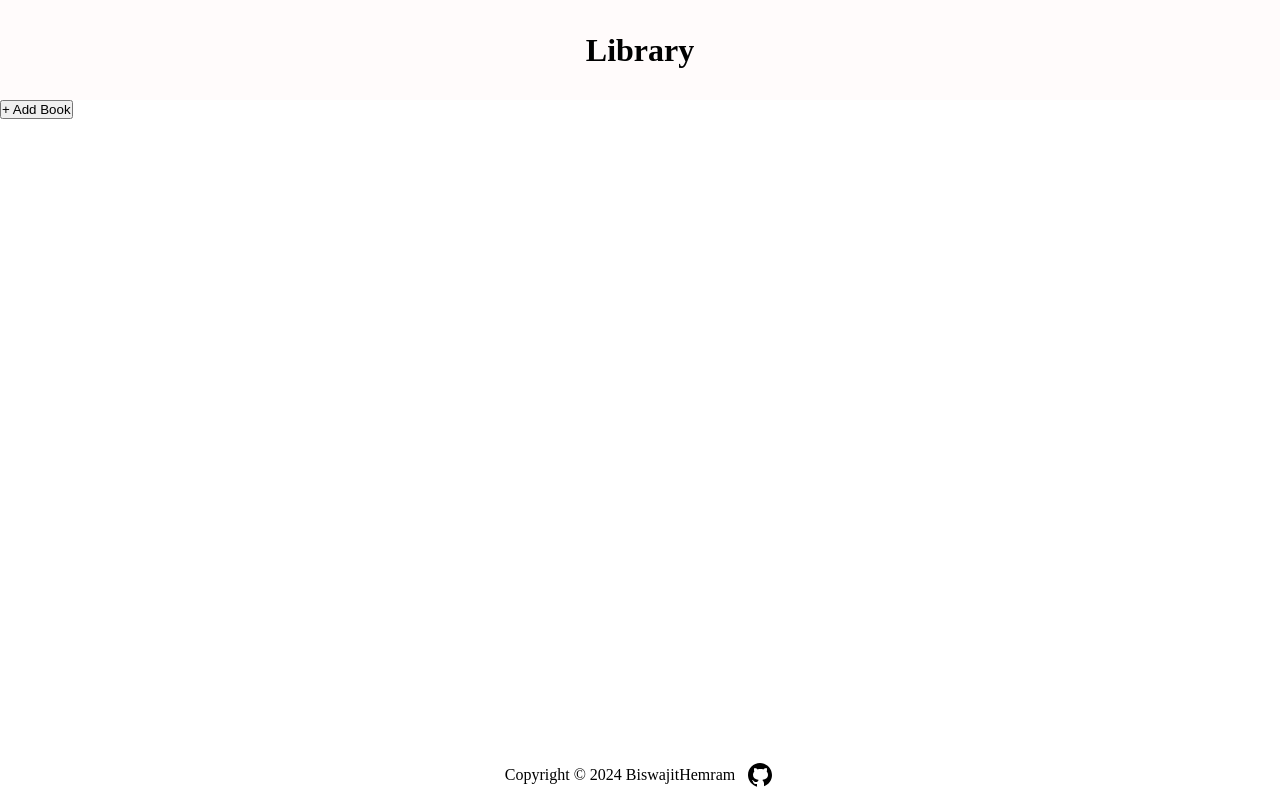
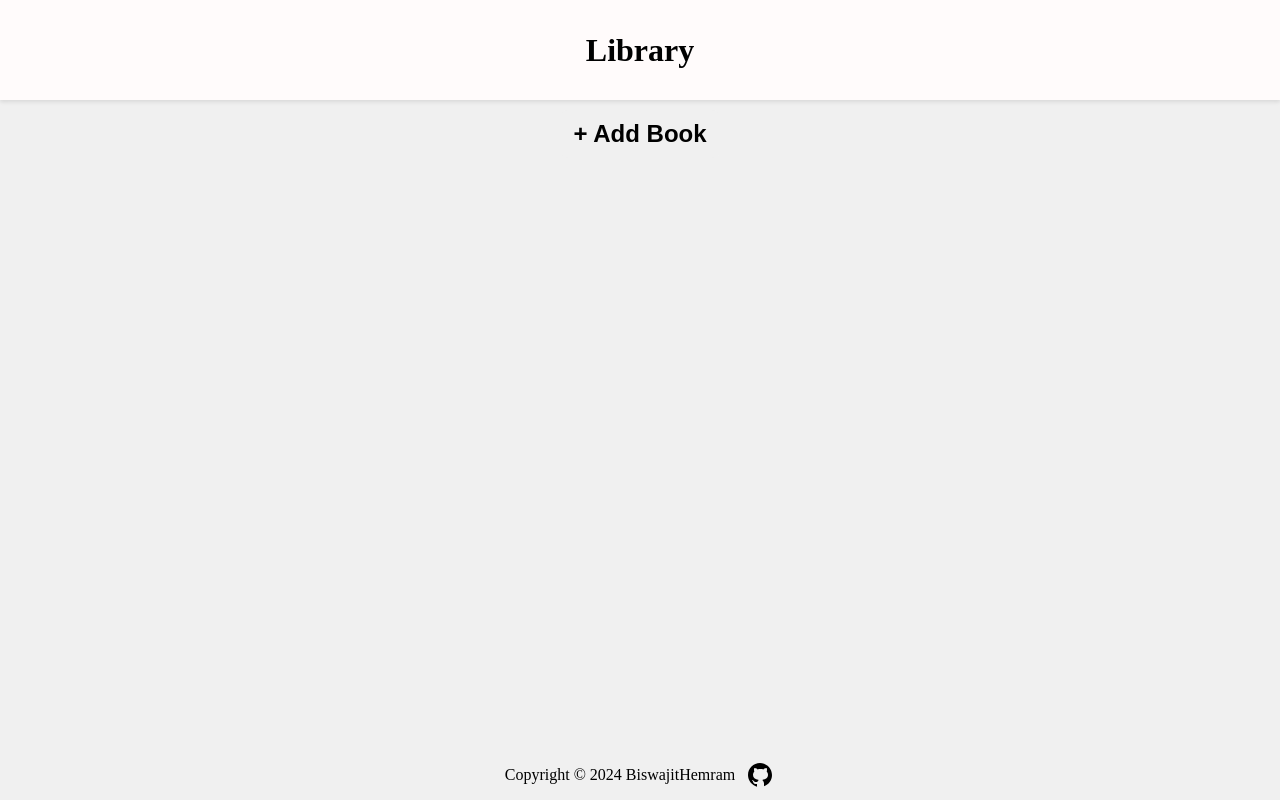
Before and after one commit to BiswajitHemram/library, a plain HTML site: page index.html in a window 1280 px wide. Drawn offline with Linux system fonts and the light colour scheme.

Commit message:
add bgc globally, header > h1 same bgc as header, style .main and .container with button to add book

```diff
--- a/style.css
+++ b/style.css
@@ -2,6 +2,7 @@
     margin: 0;
     padding: 0;
     box-sizing: border-box;
+    background-color: #f0f0f0;
 }
 
 /* header */
@@ -12,6 +13,13 @@ header{
     display: flex;
     justify-content: center;
     align-items: center;
+    box-shadow: 0 2px 4px 0 rgba(0, 0, 0, 0.1);
+    position: relative;
+    z-index: 1;
+}
+
+header > h1{
+    background-color: #fffbfb;
 }
 
 /* footer */
@@ -25,3 +33,29 @@ footer{
     justify-content: center;
     width: 100%;
 }
+
+/* main */
+.main{
+    margin-top: 20px;
+    padding: 10px;
+}
+
+.container{
+    max-width: 1200px;
+    text-align: center;
+    margin: 0 auto;
+    padding: 10px;
+}
+
+button{
+    padding: 10px 15px;
+    font-size: 1.5em;
+    border: none;
+    cursor: pointer;
+    border-radius: 10px;
+    font-weight: 600;
+}
+
+button:hover{
+    filter: brightness(90%);
+}
```
